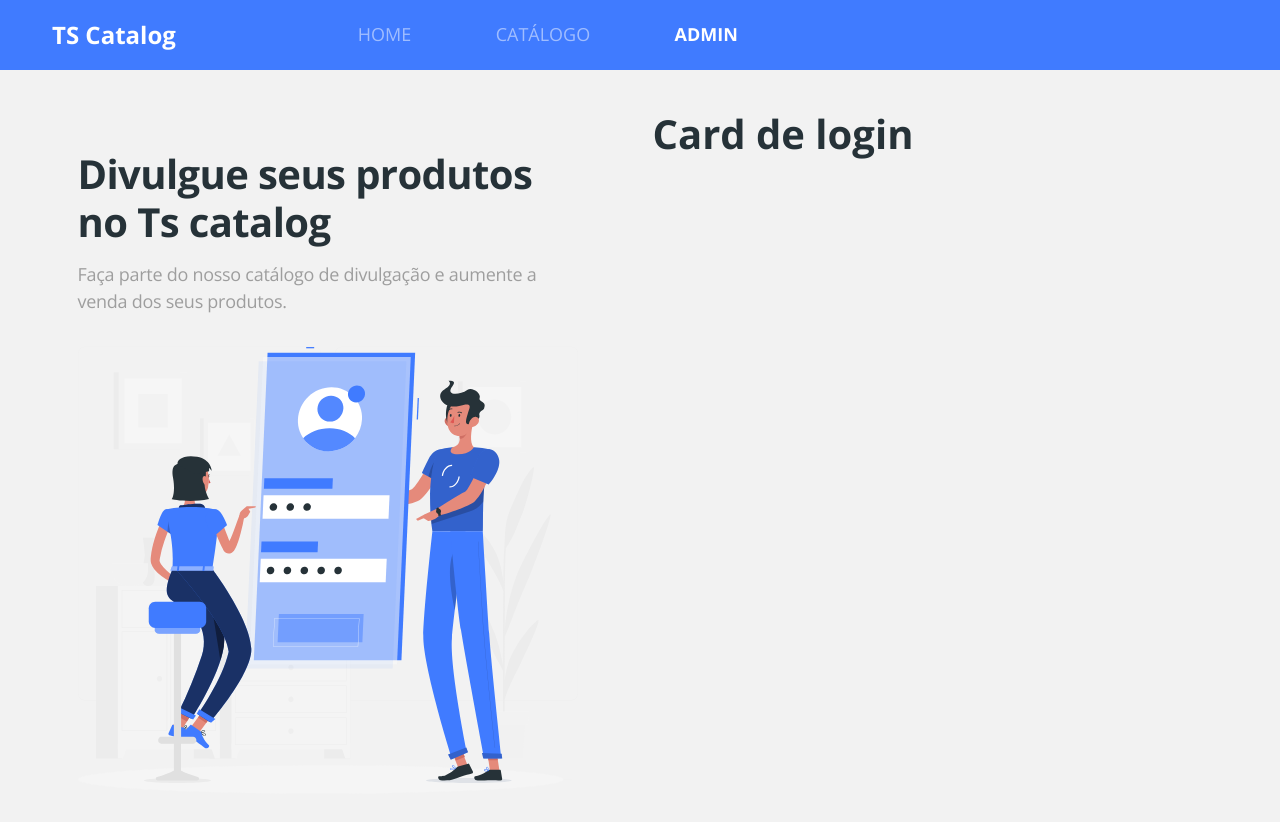
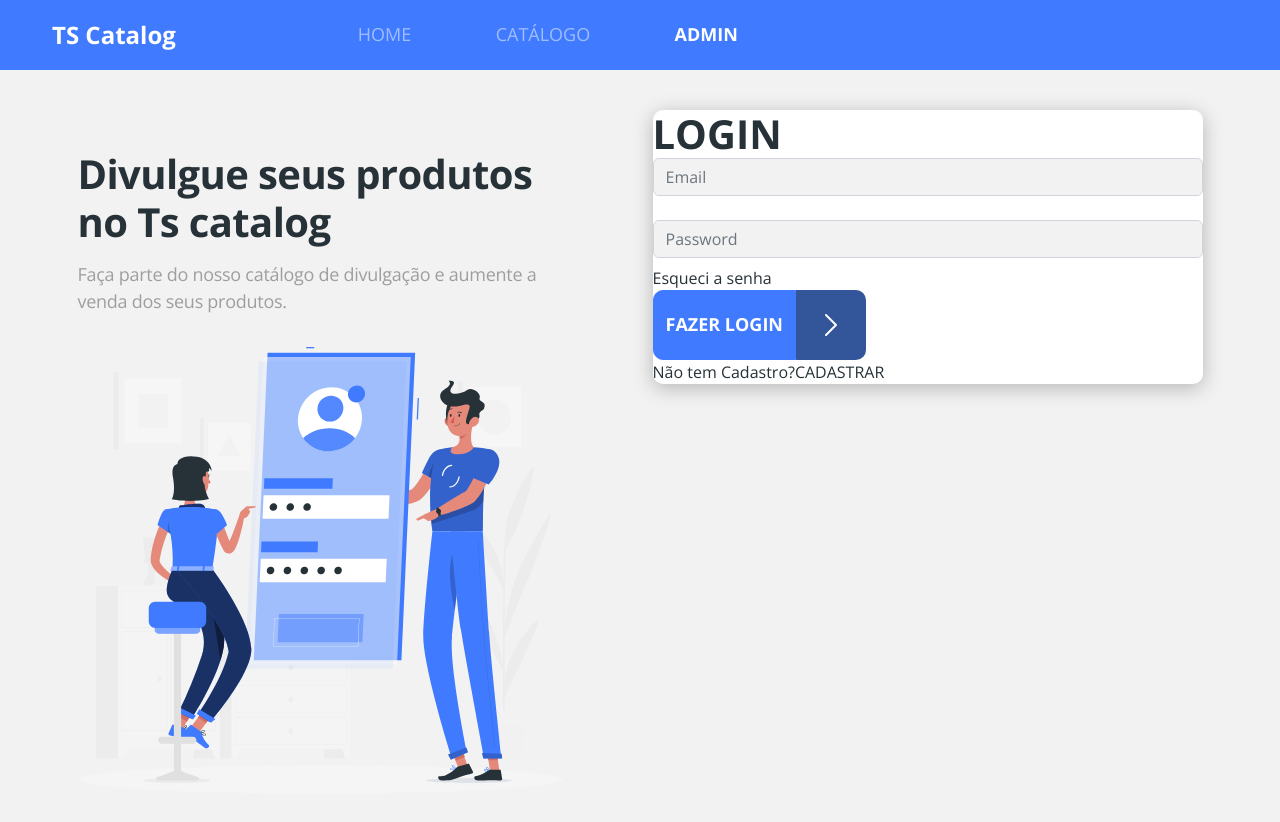
Before and after one commit to T-G0nc4lv3s/bds01-reactjs, a React (Create React App) app in the folder frontweb/: page /admin/auth/login in a window 1280 px wide. Shown: the top 822 px of the page. Built offline with nearby package versions, Linux system fonts and the light colour scheme; no server answers.

Commit message:
LoginCard basic HTML

```diff
--- /dev/null
+++ b/frontweb/src/pages/Admin/Auth/LoginCard/index.tsx
@@ -0,0 +1,42 @@
+import { Link } from 'react-router-dom';
+import ButtonIcon from 'components/ButtonIcon';
+
+const LoginCard = () => {
+  return (
+    <div className="base-card login-card">
+      <h1>LOGIN</h1>
+      <form>
+        <div className="mb-4">
+          <input
+            type="text"
+            className="form-control base-input"
+            placeholder="Email"
+            name="username"
+          />
+        </div>
+        <div className="mb-2">
+          <input
+            type="password"
+            className="form-control base-input "
+            placeholder="Password"
+            name="password"
+          />
+        </div>
+        <Link to="/admin/auth/recover" className="login-link-recover">
+          Esqueci a senha
+        </Link>
+        <div className="login-submit">
+          <ButtonIcon text="Fazer login" />
+        </div>
+        <div className="signup-container">
+          <span className="not-registered">Não tem Cadastro?</span>
+          <Link to="/admin/auth/register" className="login-link-register">
+            CADASTRAR
+          </Link>
+        </div>
+      </form>
+    </div>
+  );
+};
+
+export default LoginCard;
--- a/frontweb/src/pages/Admin/Auth/index.tsx
+++ b/frontweb/src/pages/Admin/Auth/index.tsx
@@ -1,6 +1,7 @@
 import './styles.css';
 import { ReactComponent as AuthImg } from 'assets/images/auth-image.svg';
 import { Switch, Route } from 'react-router-dom';
+import LoginCard from './LoginCard';
 
 const Auth = () => {
   return (
@@ -18,7 +19,7 @@ const Auth = () => {
       <div className="form-container">
         <Switch>
           <Route path="/admin/auth/login">
-            <h1>Card de login</h1>
+            <LoginCard />
           </Route>
           <Route path="/admin/auth/signup">
             <h1>Card de signup</h1>
```
Also changed, not shown: frontweb/src/pages/Admin/Auth/LoginCard/styles.css (added).
